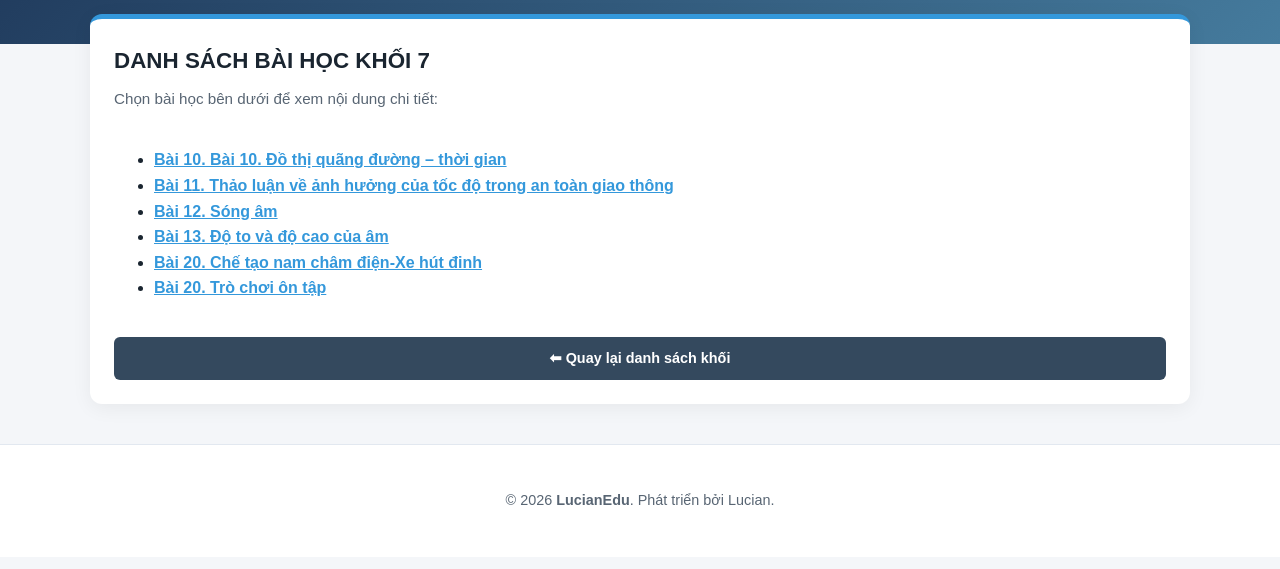
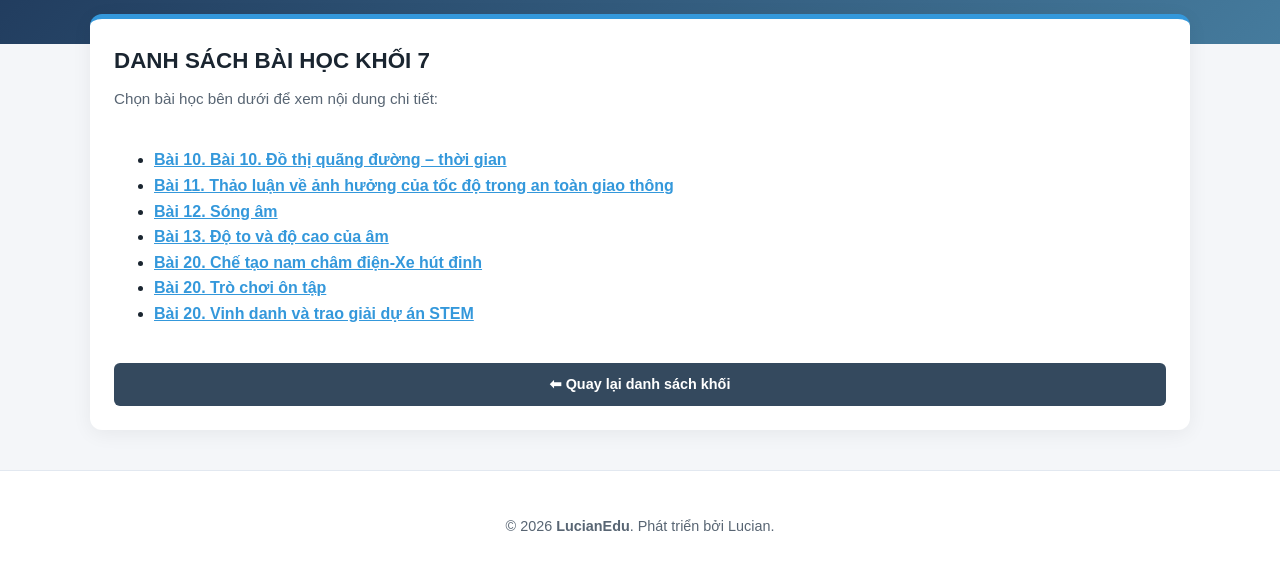
Before and after one commit to lucianedu/lucianedu.github.io, a plain HTML site: page vat-ly/bai-giang-sach-giao-khoa/khoi-7/index.html in a window 1280 px wide. Shown: the part 173-742 px from the top of the page. Drawn offline with Linux system fonts and the light colour scheme.

Commit message:
Add files via upload

```diff
--- a/vat-ly/bai-giang-sach-giao-khoa/khoi-7/index.html
+++ b/vat-ly/bai-giang-sach-giao-khoa/khoi-7/index.html
@@ -35,7 +35,8 @@
                 <li><a href="ly 7-bai 13.html" style="font-weight: bold; color: #3498db;">Bài 13. Độ to và độ cao của âm</a></li>
                 <li><a href="ly-7-bai-20.html" style="font-weight: bold; color: #3498db;">Bài 20. Chế tạo nam châm điện-Xe hút đinh</a></li>
                 <li><a href="ly-7-bai-20-tro-choi-on-tap.html" style="font-weight: bold; color: #3498db;">Bài 20. Trò chơi ôn tập</a></li>
-            </ul>
+                <li><a href="khtn7-bai-20-vinh_danh_stem.html" style="font-weight: bold; color: #3498db;">Bài 20. Vinh danh và trao giải dự án STEM</a></li>
+</ul>
             <a href="../index.html" class="btn secondary" style="margin-top: 20px; display: inline-block;">⬅ Quay lại danh sách khối</a>
         </div>
     </main>
```
